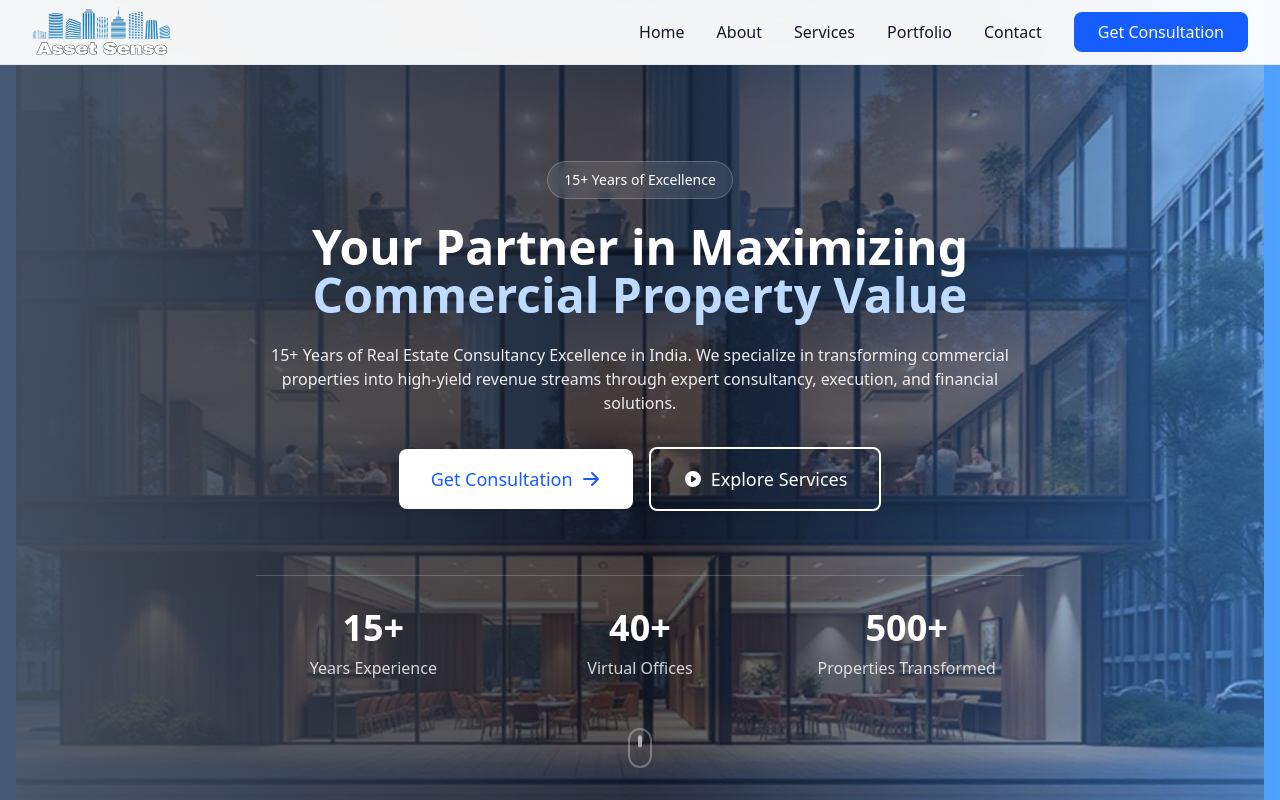
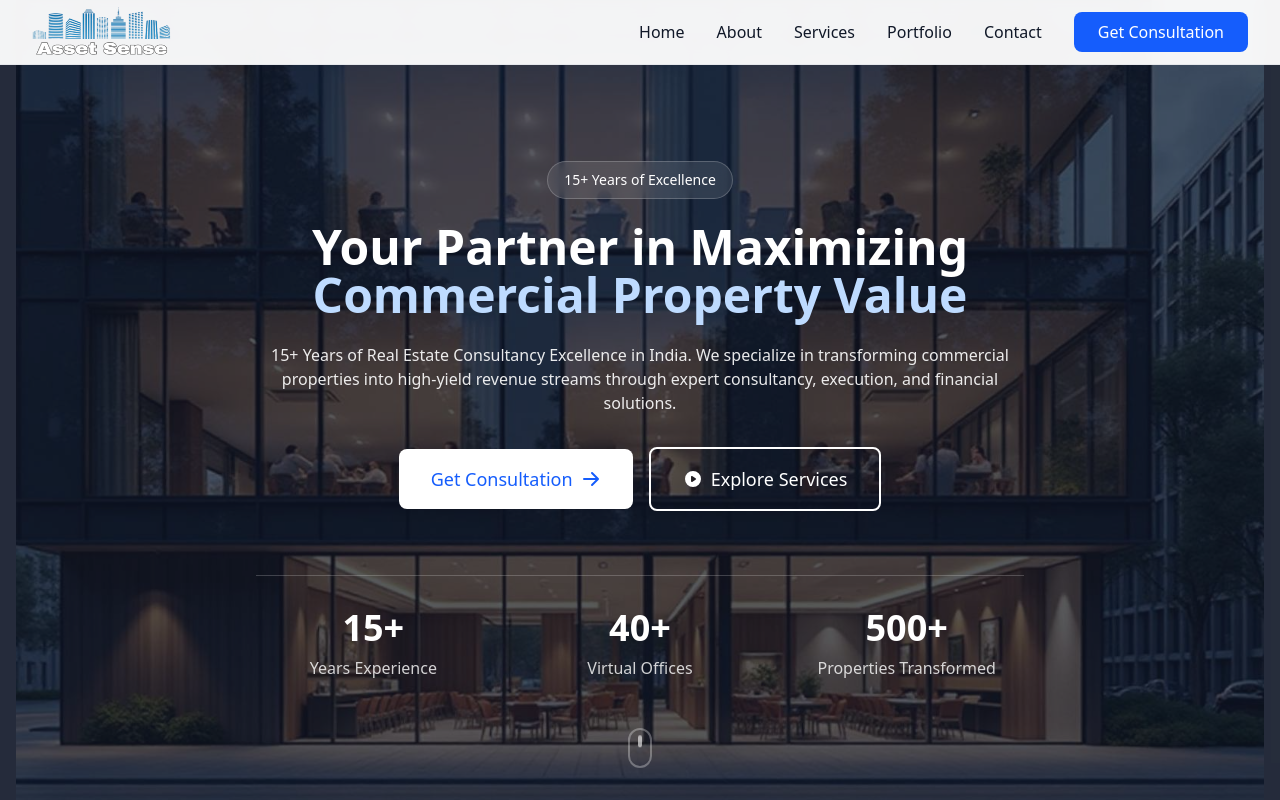
Before and after one commit to rj7075/assetsense, a React (Vite) app: page / in a window 1280 px wide. Shown: the top 800 px of the page. Built offline with nearby package versions, Linux system fonts and the light colour scheme.

Commit message:
files updated

```diff
--- a/src/Pages/About.jsx
+++ b/src/Pages/About.jsx
@@ -121,7 +121,7 @@ const About = () => {
           className="absolute inset-0 bg-cover bg-center"
           style={{ backgroundImage: `url(${heroCityscape})` }}
         />
-        <div className="absolute inset-0 bg-gradient-to-r from-blue-900/80 to-purple-900/80" />
+        <div className="absolute inset-0 bg-gradient-to-r bg-gray-900/70" />
         <div className="relative z-10 text-center text-white max-w-4xl mx-auto px-6">
           <Badge className="mb-6 bg-orange-500 text-white font-medium text-xs px-6 py-3 shadow-lg">
             <FaRocket className="w-4 h-4 mr-2" />
--- a/src/Pages/Services.jsx
+++ b/src/Pages/Services.jsx
@@ -158,8 +158,8 @@ const Services = () => {
               'url("https://images.unsplash.com/photo-1497366754035-f200968a6e72?ixlib=rb-4.0.3&ixid=M3wxMjA3fDB8MHxwaG90by1wYWdlfHx8fGVufDB8fHx8fA%3D%3D&auto=format&fit=crop&w=2069&q=80")',
           }}
         >
-          <div className="absolute inset-0 bg-blue-900/80 backdrop-blur-[1px]"></div>
-          <div className="absolute inset-0 bg-gradient-to-br from-blue-900/90 via-blue-800/80 to-purple-900/90"></div>
+          <div className="absolute inset-0  backdrop-blur-[1px]"></div>
+          <div className="absolute inset-0 bg-gradient-to-br bg-gray-900/70"></div>
         </div>
 
         {/* Decorative Blurred Circles */}
--- a/src/components/HeroSection.jsx
+++ b/src/components/HeroSection.jsx
@@ -8,7 +8,7 @@ const HeroSection = () => {
     >
       {/* Background Image with Overlay */}
       <div className="absolute inset-0 z-0">
-        <div className="w-full h-full bg-gradient-to-r from-blue-500 via-blue-600 to-blue-400  flex items-center justify-center">
+        <div className="w-full h-full bg-gradient-to-r bg-gray-900/70  flex items-center justify-center">
           <div className="text-white text-center px-4">
             <div className="text-6xl font-bold mb-4">
               <img src="/hero.jpg" alt="Hero Image" />
@@ -16,7 +16,7 @@ const HeroSection = () => {
             <p className="text-lg opacity-80"></p>
           </div>
         </div>
-        <div className="absolute inset-0 bg-gradient-to-r from-gray-600/90 via-gray-900/70 to-blue-400/50"></div>
+        <div className="absolute inset-0 bg-gradient-to-r bg-gray-900/70"></div>
       </div>
 
       {/* Hero Content */}
```
